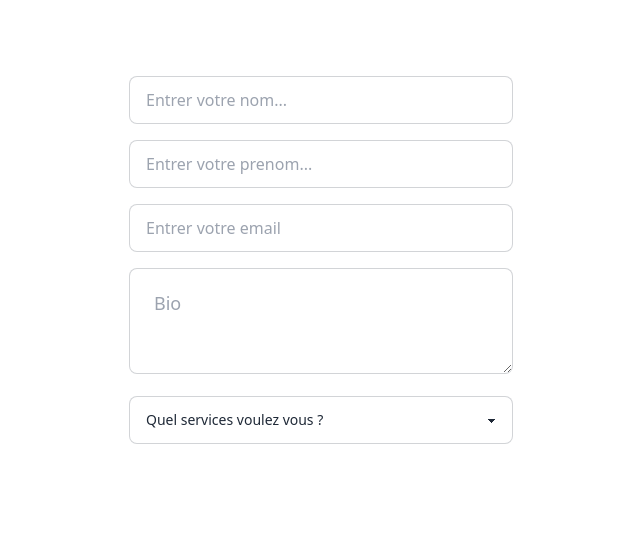
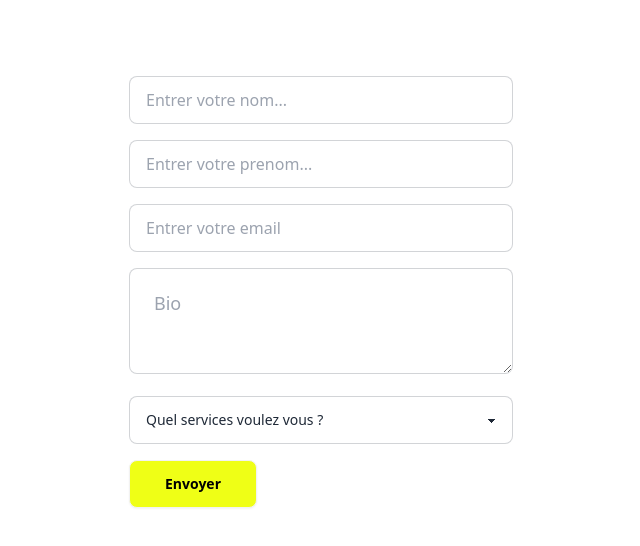
Before and after one commit to inouss24-dev/My-Portfolio, a React (Vite) app: page /contact in a window 1280 px wide. Shown: the top 546 px of the page, without its empty margins (63-703 px from the left). Built offline with nearby package versions, Linux system fonts and the light colour scheme.

Commit message:
add btn on contact page

```diff
--- a/src/components/Contact.jsx
+++ b/src/components/Contact.jsx
@@ -44,6 +44,9 @@ const Contact = () => {
                 <option>Faire un partenariat</option>
               </select>
             </div>
+            <button className="btn bg-[#efff16] hover:bg-[#efff16] text-[#000] w-52 md:w-32">
+                Envoyer
+            </button>
           </div>
         </div>
       </div>
```
